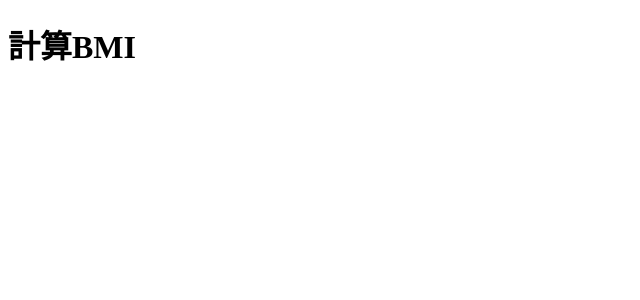
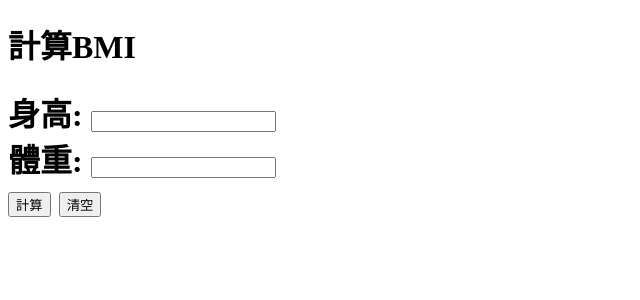
Before and after one commit to Bright-66/php1, a PHP site: page / in a window 1280 px wide. Shown: the top 300 px of the page, without its empty margins (0-640 px from the left). Run offline with PHP 8.4, Linux system fonts and the light colour scheme.

Commit message:
新增設計BMI表單

```diff
--- a/index.php
+++ b/index.php
@@ -7,7 +7,20 @@
 </head>
 <body>
 <h1>計算BMI<h1>
+    <form action="result.php" method="get">
+        <div>
+        <label for="hegiht">身高:</label>
+        <input type="number" name="hegiht" id="height">
+        </div>
+        <div>
+        <label for="weight">體重: </label>
+        <input type="number" name="weight" id="weight">
+        </div>
+<div>
+<input type="submit" value="計算">
+<input type="reset" value="清空">
 
+</div>
 
 </body>
 </html>
```
